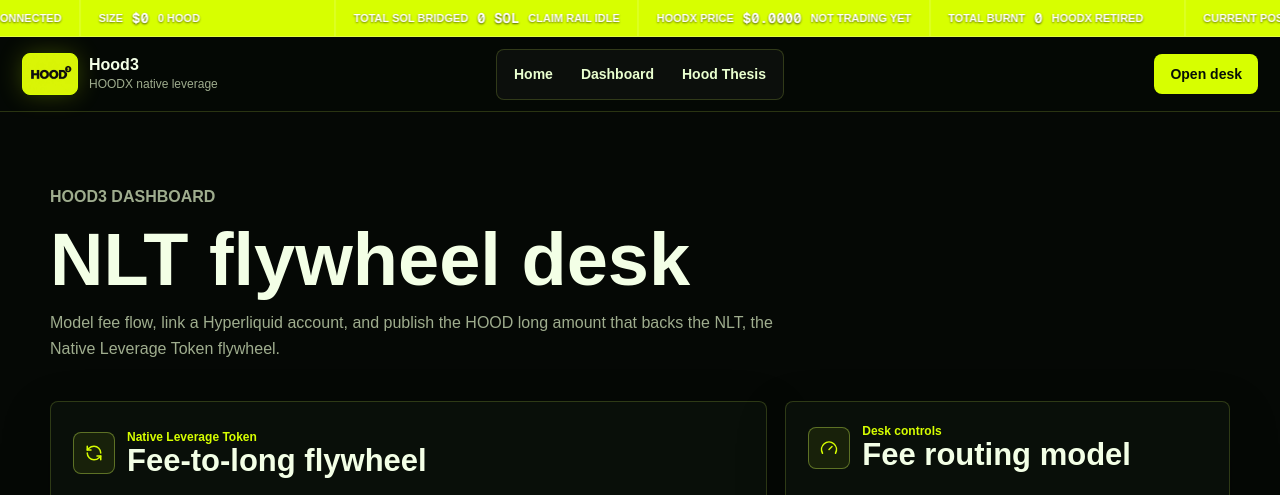
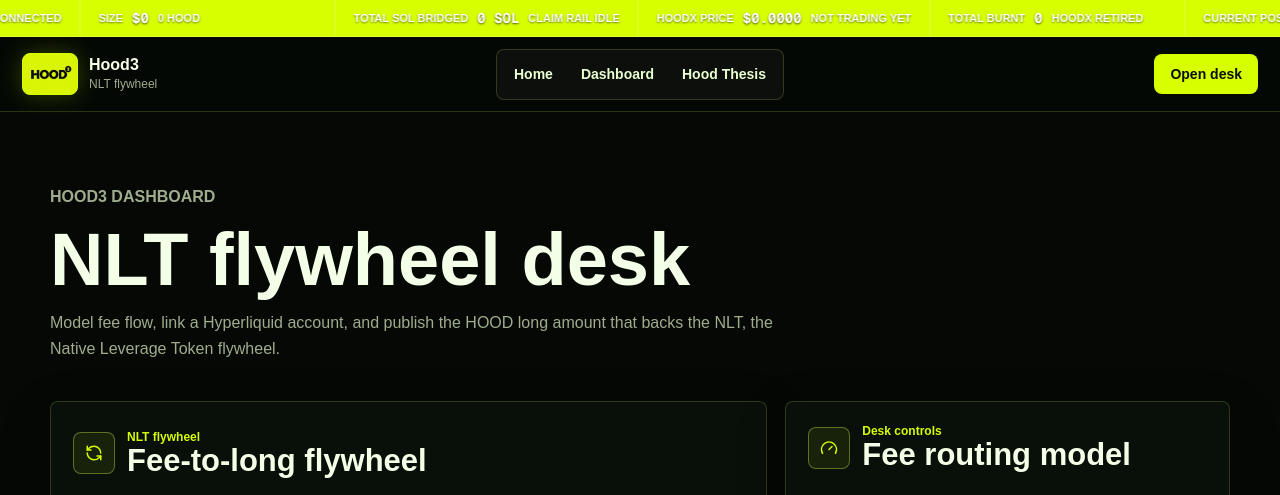
Before and after one commit to jaycarson373-tech/Hood3, a Next.js app: page /dashboard in a window 1280 px wide. Shown: the top 495 px of the page. Built offline with nearby package versions, Linux system fonts and the light colour scheme; no server answers; the database is empty.

Commit message:
Remove native leverage phrasing

```diff
--- a/app/components/SiteChrome.tsx
+++ b/app/components/SiteChrome.tsx
@@ -27,7 +27,7 @@ export function SiteHeader() {
           </span>
           <span>
             <strong>Hood3</strong>
-            <small>HOODX native leverage</small>
+            <small>NLT flywheel</small>
           </span>
         </Link>
 
--- a/app/dashboard/DashboardClient.tsx
+++ b/app/dashboard/DashboardClient.tsx
@@ -317,7 +317,7 @@ export function DashboardClient() {
               <RefreshCcw size={18} aria-hidden="true" />
             </span>
             <div>
-              <p className="kicker">Native Leverage Token</p>
+              <p className="kicker">NLT flywheel</p>
               <h2>Fee-to-long flywheel</h2>
             </div>
           </div>
--- a/app/data.ts
+++ b/app/data.ts
@@ -138,7 +138,7 @@ export const howItWorks = [
   },
   {
     title: "Scale the HOOD long",
-    text: "The executor opens or adds to the HOOD long, then publishes NLT backing. NLT means Native Leverage Token flywheel.",
+    text: "The executor opens or adds to the HOOD long, then publishes NLT backing and the live flywheel state.",
   },
 ];
 
--- a/app/layout.tsx
+++ b/app/layout.tsx
@@ -12,7 +12,7 @@ const geistMono = Geist_Mono({
   subsets: ["latin"],
 });
 
-const siteTitle = "Hood3 | Native Leverage Terminal";
+const siteTitle = "Hood3 | NLT Flywheel";
 const siteDescription =
   "Automated NLT flywheel for routing fees into a transparent HOOD long, with live Hyperliquid receipts, burns, and position tracking.";
 
--- a/app/page.tsx
+++ b/app/page.tsx
@@ -11,7 +11,7 @@ export default function Home() {
 
       <section className="landing-hero">
         <div className="landing-content">
-          <p className="eyebrow">HOODX native leverage terminal</p>
+          <p className="eyebrow">Hood3 automation terminal</p>
           <h1>Hood3</h1>
           <p className="hero-lede">
             Hood3 turns protocol flow into a transparent NLT flywheel: claim fees, route SOL, fund Hyperliquid, expand a
--- a/app/thesis/page.tsx
+++ b/app/thesis/page.tsx
@@ -5,7 +5,7 @@ import { SiteFooter, SiteHeader } from "../components/SiteChrome";
 
 export const metadata = {
   title: "Hood Thesis | Hood3",
-  description: "The Hood3 bull case for a fee-backed HOOD long and HOODX native leverage token.",
+  description: "The Hood3 bull case for a fee-backed HOOD long and NLT flywheel.",
 };
 
 export default function ThesisPage() {
```
Also changed, not shown: 1 other file (tests, documents, lock files or other folders).
